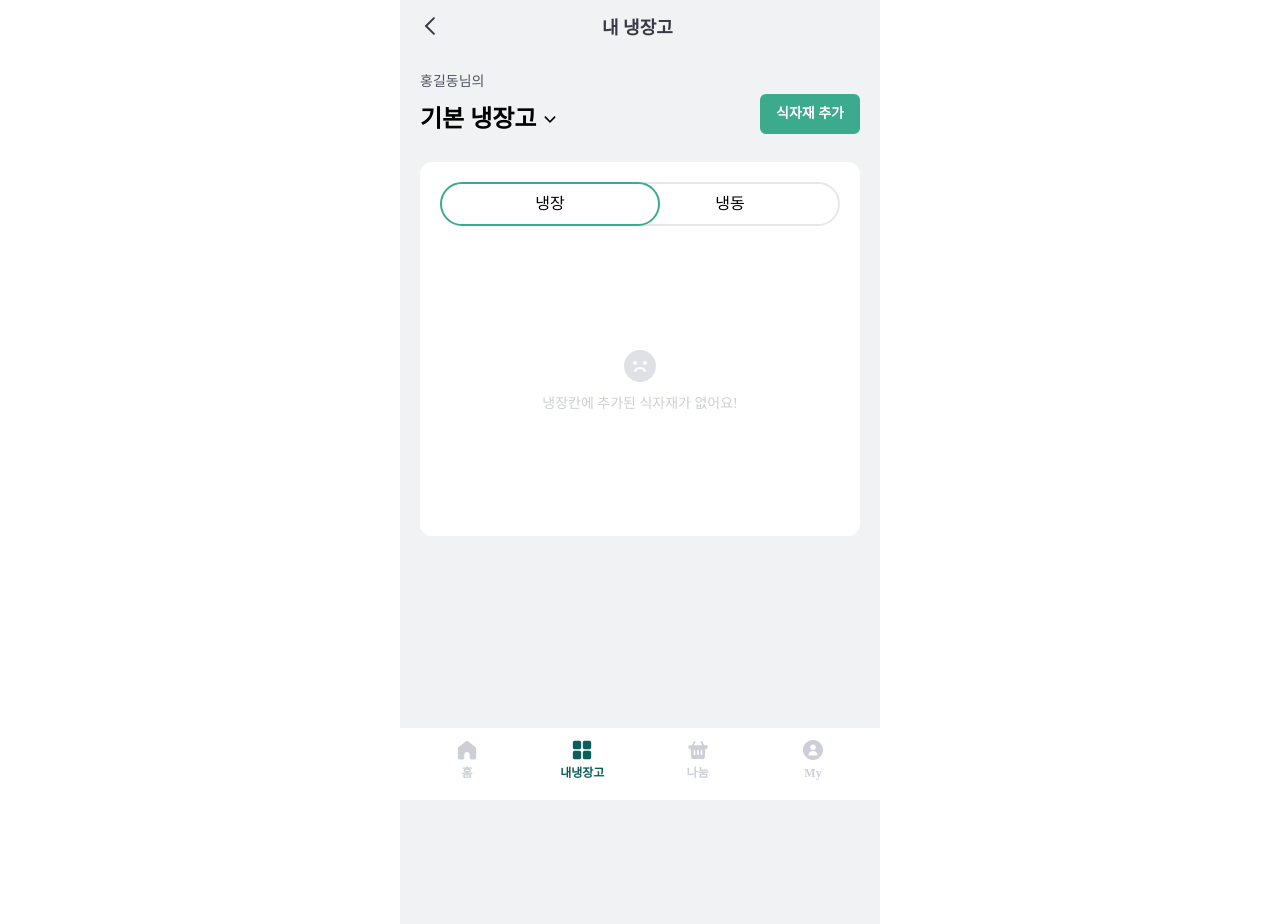
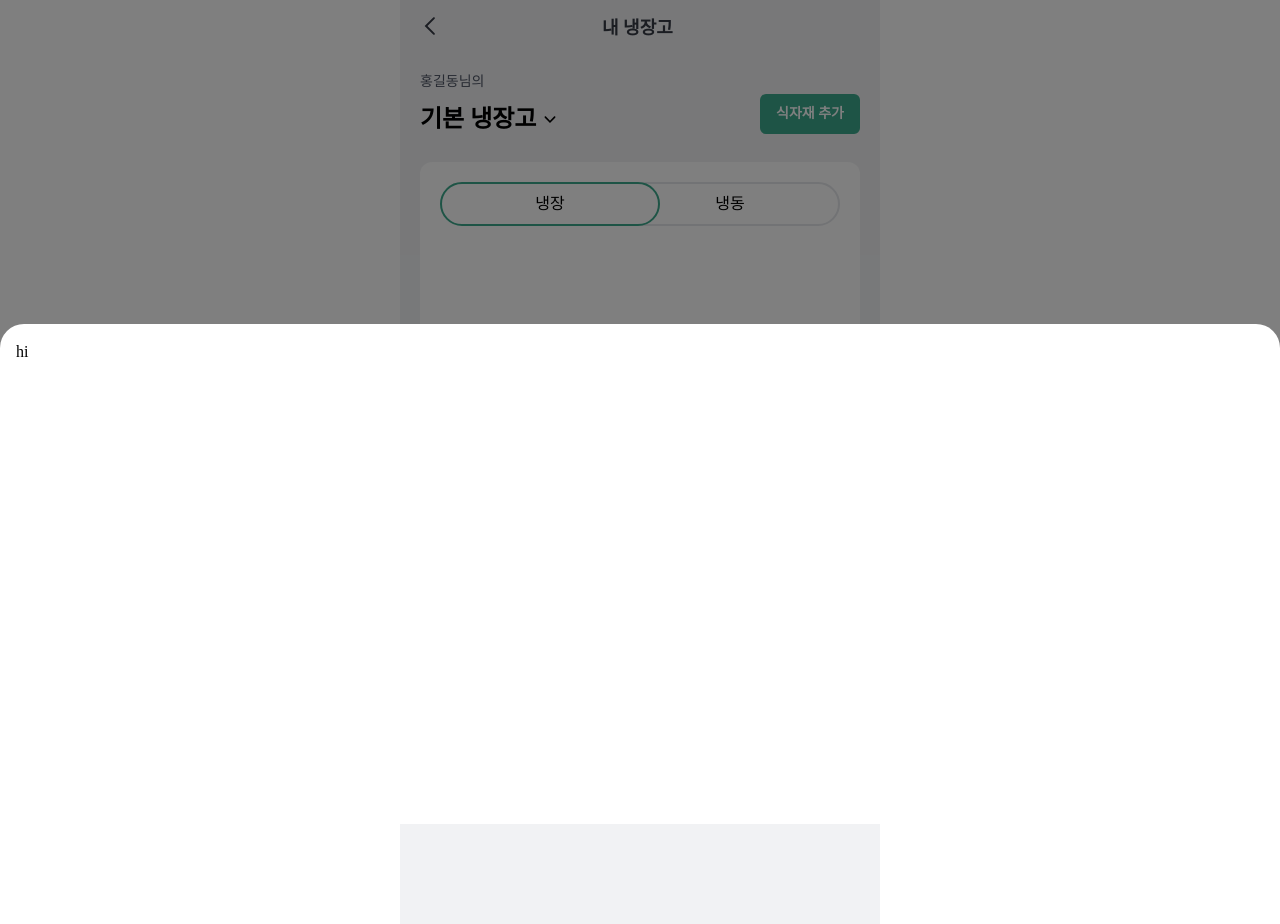
Before and after one commit to DDD-Community/fridge-link-web, a Next.js app: page /fridge in a window 1280 px wide. Both pictures are taken after a click on the button "식자재 추가". Built offline with nearby package versions, Linux system fonts and the light colour scheme.

Commit message:
feat: 식자재 추가 모달 오픈 추가 및 닫기 전달

```diff
--- a/src/components/atoms/GeenButton.tsx
+++ b/src/components/atoms/GeenButton.tsx
@@ -6,10 +6,15 @@ interface GreenButtonProps {
   className: string;
 }
 
-const GreenButton: React.FC<GreenButtonProps> = ({ text, className }) => {
+const GreenButton: React.FC<GreenButtonProps> = ({
+  text,
+  className,
+  handler,
+}) => {
   return (
     <button
       className={`bg-primary2 text-white p-18 gap-12 rounded-12 heading4-semibold ${className}`}
+      onClick={handler}
     >
       {text}
     </button>
--- a/src/components/atoms/ModalBottom.tsx
+++ b/src/components/atoms/ModalBottom.tsx
@@ -1,10 +1,26 @@
 import React from 'react';
 
-const ModalBox: React.FC = () => {
+interface ModalBoxProps {
+  children: React.ReactNode;
+  blackClickHandler: () => void;
+}
+
+const ModalBox: React.FC<ModalBoxProps> = ({ children, blackClickHandler }) => {
+  const handleWhiteContentClick: (e: React.MouseEvent) => void = (e) => {
+    e.stopPropagation();
+    console.log('받아온 이벤트를 실행');
+  };
+
   return (
-    <div className="fixed top-0 left-0 w-full h-full flex items-center justify-center bg-black bg-opacity-50">
-      <div className="bg-white p-4">
-        <div>hi</div>
+    <div
+      className="fixed top-0 left-0 w-full h-full flex items-end justify-center bg-black bg-opacity-50 z-[9999]"
+      onClick={blackClickHandler}
+    >
+      <div
+        className="w-full h-[500px] mb-[-24px] bg-white p-4 rounded-[24px]"
+        onClick={handleWhiteContentClick}
+      >
+        {children}
       </div>
     </div>
   );
--- a/src/components/atoms/index.ts
+++ b/src/components/atoms/index.ts
@@ -3,3 +3,5 @@ export { default as GreenLink } from './GreenLink';
 export { default as WhiteBox } from './WhiteBox';
 export { default as IngredientDateTag } from './IngredientDateTag';
 export { default as BorderTab } from './BorderTab';
+export { default as ModalBottom } from './ModalBottom';
+export { default as ModalCenter } from './ModalCenter';
--- a/src/components/organisms/FridgeInfoBox.tsx
+++ b/src/components/organisms/FridgeInfoBox.tsx
@@ -2,7 +2,9 @@ import React from 'react';
 import { GreenButton } from '../atoms';
 import { AllowBottom } from '../atoms/Icon';
 
-const FridgeInfoBox: React.FC = () => {
+const FridgeInfoBox: React.FC<{
+  toggleIsOpenIngredientAddModal: () => void;
+}> = ({ toggleIsOpenIngredientAddModal }) => {
   return (
     <div className="flex justify-between items-end mb-[28px]">
       <div className="flex flex-col gap-[12px]">
@@ -15,6 +17,7 @@ const FridgeInfoBox: React.FC = () => {
       <GreenButton
         className="rounded-6 w-[100px] p-[10px] body1-semibold"
         text="식자재 추가"
+        handler={toggleIsOpenIngredientAddModal}
       />
     </div>
   );
--- /dev/null
+++ b/src/components/organisms/IngredientAddModal.tsx
@@ -0,0 +1,14 @@
+import React from 'react';
+import { ModalBottom } from '@/components/atoms';
+
+const IngredientAddModal: React.FC<{
+  toggleIsOpenIngredientAddModal: () => void;
+}> = ({ toggleIsOpenIngredientAddModal }) => {
+  return (
+    <ModalBottom blackClickHandler={toggleIsOpenIngredientAddModal}>
+      <div>hi</div>
+    </ModalBottom>
+  );
+};
+
+export default IngredientAddModal;
--- a/src/components/organisms/index.ts
+++ b/src/components/organisms/index.ts
@@ -1,3 +1,4 @@
 export { default as IngredientBoard } from './IngredientBoard';
 export { default as FridgeBoard } from './FridgeBoard';
 export { default as FridgeInfoBox } from './FridgeInfoBox';
+export { default as IngredientAddModal } from './IngredientAddModal';
--- a/src/pages/fridge/index.tsx
+++ b/src/pages/fridge/index.tsx
@@ -1,16 +1,36 @@
 import Header from '@/components/organisms/Header';
-import { FridgeBoard, FridgeInfoBox } from '@/components/organisms';
+import {
+  FridgeBoard,
+  FridgeInfoBox,
+  IngredientAddModal,
+} from '@/components/organisms';
 import { type NextPage } from 'next';
+import { useState } from 'react';
 
 const FridgePage: NextPage = () => {
+  const [isOpenIngredientAddModal, setIsOpenIngredientAddModal] =
+    useState(false);
+
+  const toggleIsOpenIngredientAddModal: () => void = () => {
+    setIsOpenIngredientAddModal((prev) => !prev);
+  };
   return (
+    <>
+      {isOpenIngredientAddModal && (
+        <IngredientAddModal
+          toggleIsOpenIngredientAddModal={toggleIsOpenIngredientAddModal}
+        />
+      )}
       <div className={'pt-[52px] min-h-screen'}>
         <Header headerTitle={'내 냉장고'} />
         <section className={`flex flex-col min-h-screen p-20 bg-gray1`}>
-        <FridgeInfoBox />
+          <FridgeInfoBox
+            toggleIsOpenIngredientAddModal={toggleIsOpenIngredientAddModal}
+          />
           <FridgeBoard />
         </section>
       </div>
+    </>
   );
 };
 export default FridgePage;
```
Lines whose indentation alone changed are shown as unchanged.
